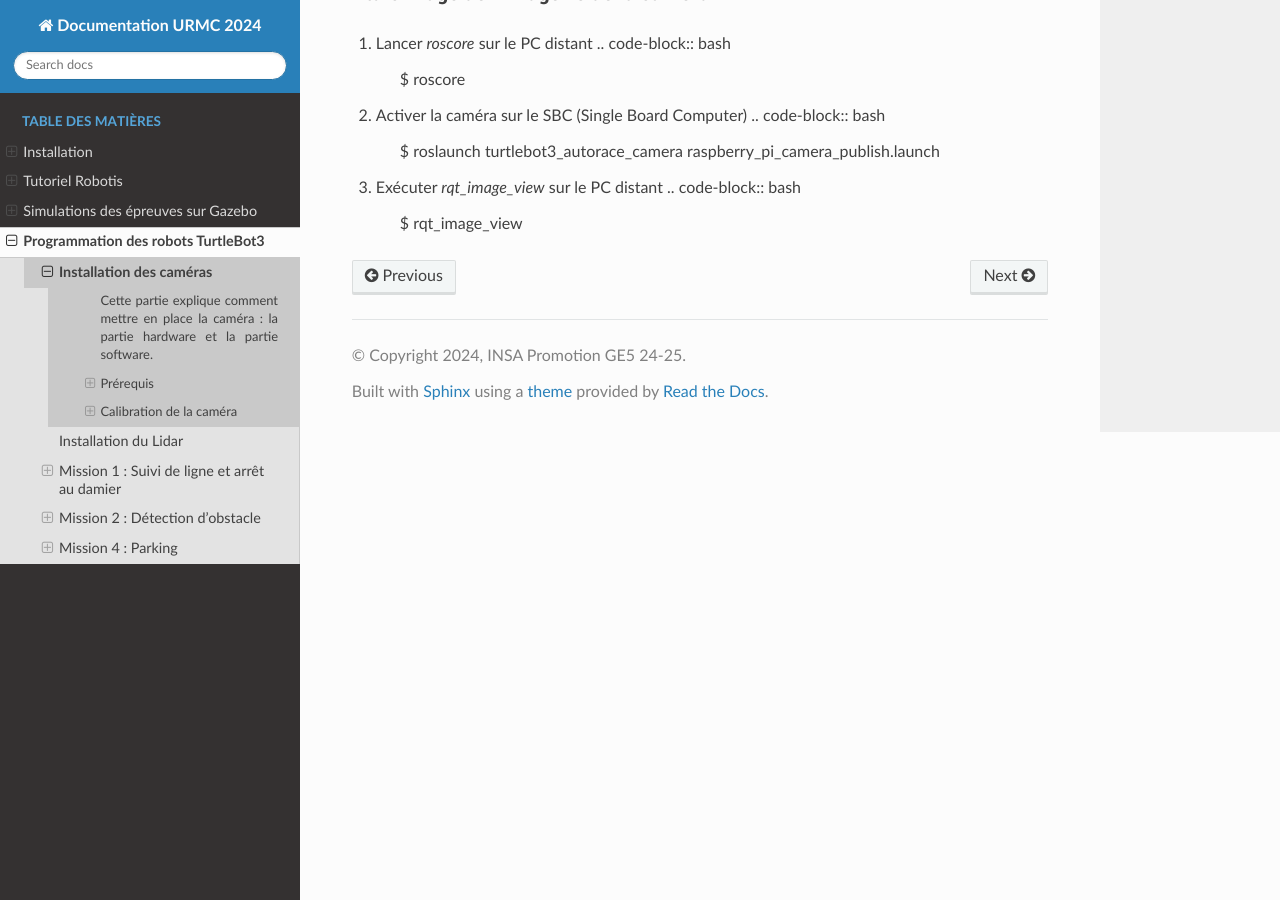
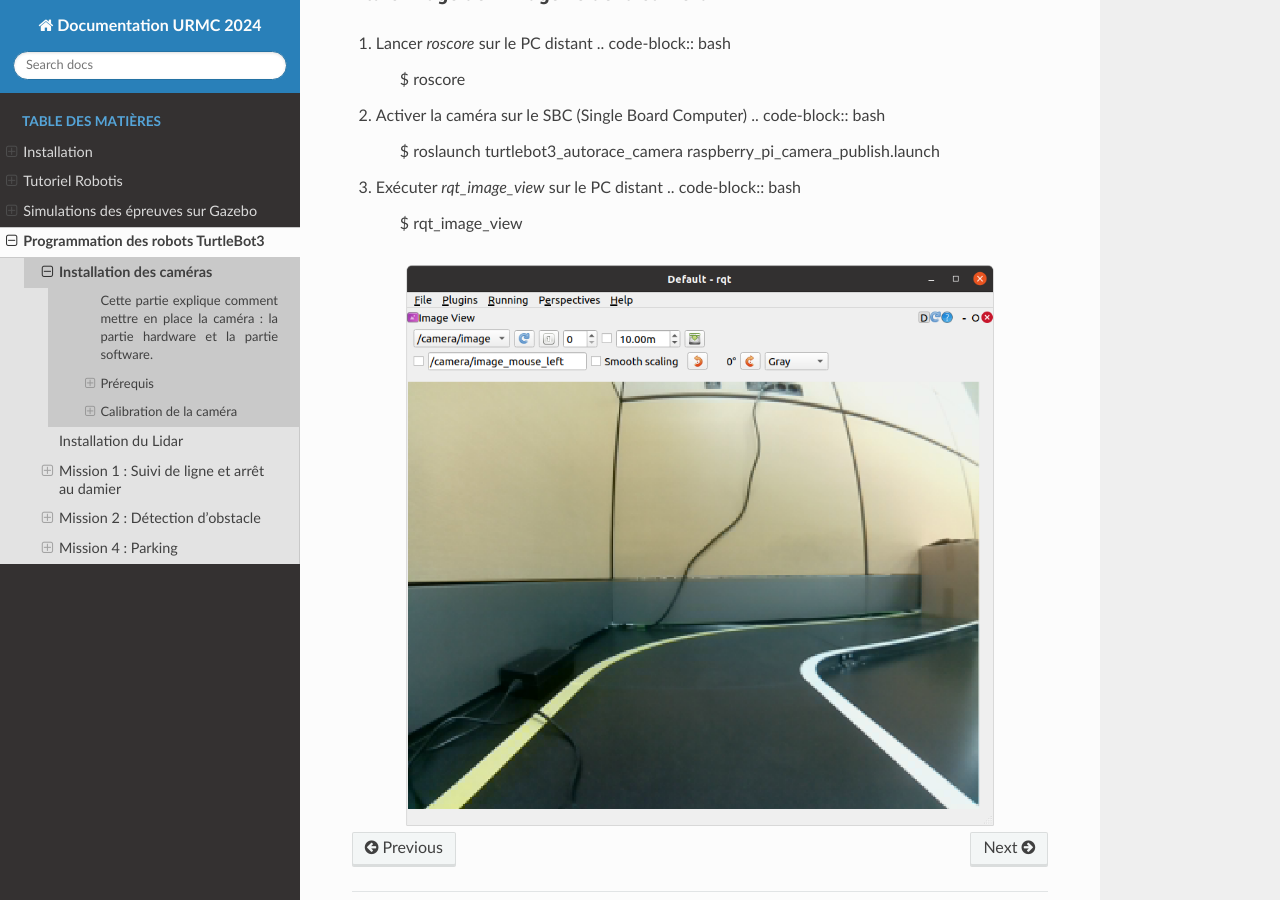
Before and after one commit to ThibaultTostain/insa-strasbourg-URRMC, a Sphinx documentation site: the page built from docs/source/turtlebot_reel/camera.rst, in a window 1280 px wide and 900 px high, scrolled down 3298 px. Built offline with Sphinx 7.4.7 and the Read the Docs theme 3.1.0, drawn with Linux system fonts in a browser that asks for light colours.

Commit message:
Update camera.rst

```diff
--- a/docs/source/turtlebot_reel/camera.rst
+++ b/docs/source/turtlebot_reel/camera.rst
@@ -180,3 +180,8 @@ Calibration de la caméra
 3. Exécuter `rqt_image_view` sur le PC distant
    .. code-block:: bash
       $ rqt_image_view
+
+.. image:: noetic_rpi_rqt_image_view.png
+   :alt: node_graph mission1
+   :width: 600
+   :align: center
```
